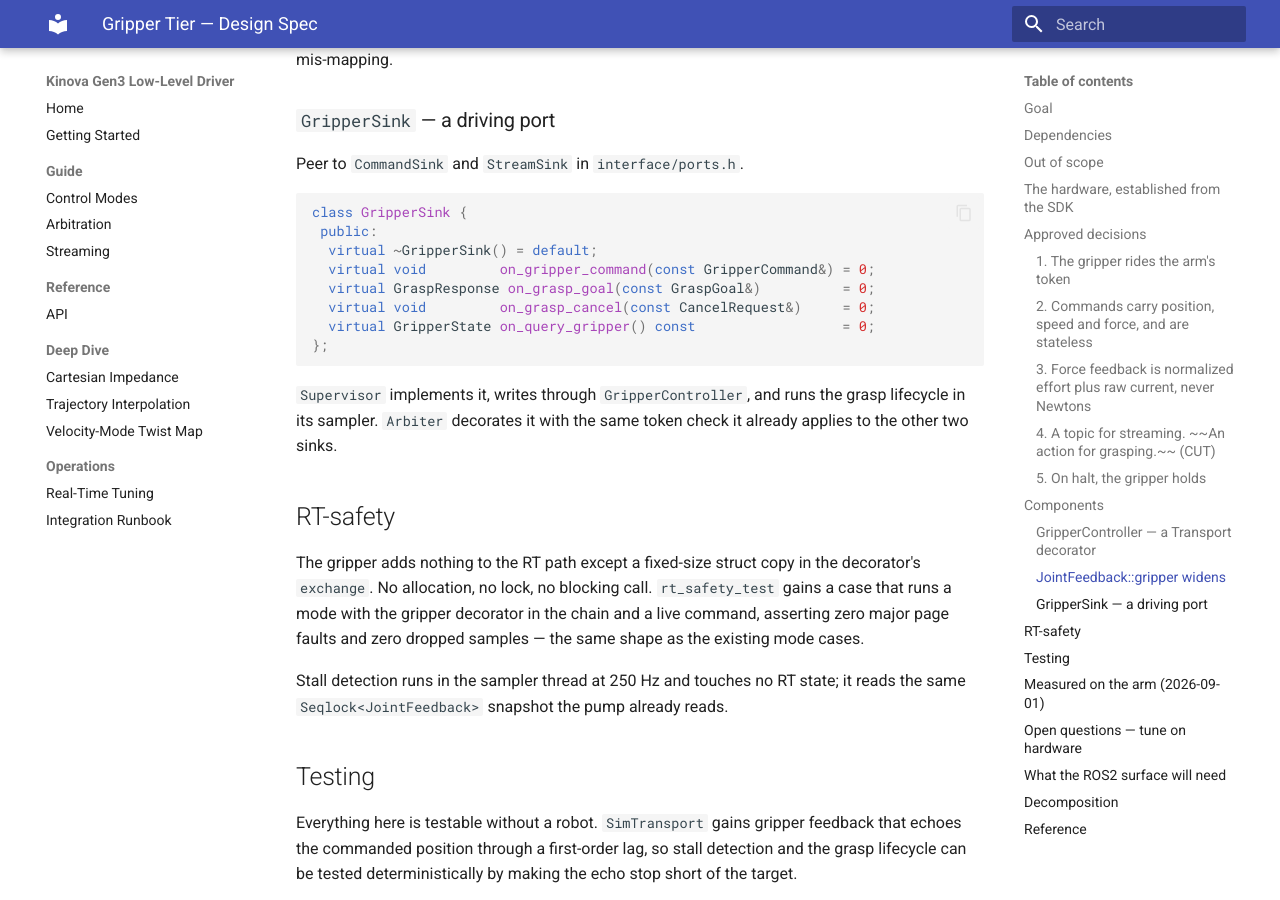
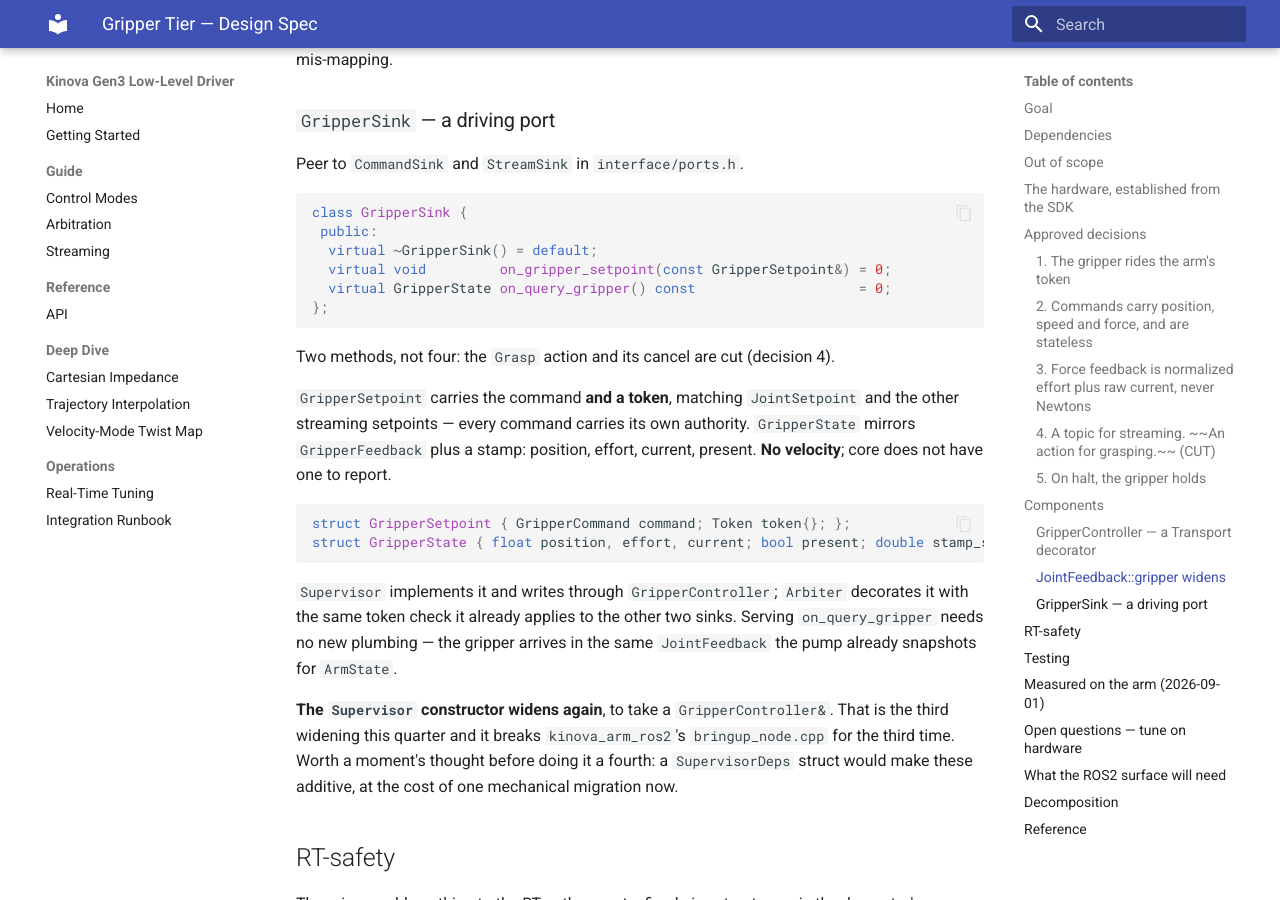
Before and after one commit to rammp-org/kinova-gen3-driver, an MkDocs documentation site: the page built from docs/superpowers/specs/2026-09-01-gripper-tier-design.md, in a window 1280 px wide and 900 px high, scrolled down 5719 px. Built offline with MkDocs 1.6.1 and Material for MkDocs 9.7.7, drawn with Linux system fonts in a browser that asks for light colours; some of the changed text lies outside the part shown.

Commit message:
docs(spec): GripperSink drops to two methods after the grasp cut
Records what stage 2 actually builds now: on_gripper_setpoint carrying a token
like every other setpoint, and on_query_gripper. GripperState mirrors
GripperFeedback minus the removed velocity field.

Also flags that the Supervisor constructor widens a THIRD time, breaking
kinova_arm_ros2's bringup for the third time, and that a deps struct would make
future additions additive.

Co-Authored-By: Claude Opus 5 (1M context) <noreply@anthropic.com>
Claude-Session: https://claude.ai/code/session_01BGzvHUHSyNSLudxCuFoYcR

````diff
--- a/docs/superpowers/specs/2026-09-01-gripper-tier-design.md
+++ b/docs/superpowers/specs/2026-09-01-gripper-tier-design.md
@@ -258,16 +258,32 @@ Peer to `CommandSink` and `StreamSink` in `interface/ports.h`.
 class GripperSink {
  public:
   virtual ~GripperSink() = default;
-  virtual void         on_gripper_command(const GripperCommand&) = 0;
-  virtual GraspResponse on_grasp_goal(const GraspGoal&)          = 0;
-  virtual void         on_grasp_cancel(const CancelRequest&)     = 0;
-  virtual GripperState on_query_gripper() const                  = 0;
+  virtual void         on_gripper_setpoint(const GripperSetpoint&) = 0;
+  virtual GripperState on_query_gripper() const                    = 0;
 };
 ```
 
-`Supervisor` implements it, writes through `GripperController`, and runs the grasp
-lifecycle in its sampler. `Arbiter` decorates it with the same token check it already
-applies to the other two sinks.
+Two methods, not four: the `Grasp` action and its cancel are cut (decision 4).
+
+`GripperSetpoint` carries the command **and a token**, matching `JointSetpoint` and the
+other streaming setpoints — every command carries its own authority. `GripperState`
+mirrors `GripperFeedback` plus a stamp: position, effort, current, present. **No velocity**;
+core does not have one to report.
+
+```cpp
+struct GripperSetpoint { GripperCommand command; Token token{}; };
+struct GripperState { float position, effort, current; bool present; double stamp_s; };
+```
+
+`Supervisor` implements it and writes through `GripperController`; `Arbiter` decorates it
+with the same token check it already applies to the other two sinks. Serving
+`on_query_gripper` needs no new plumbing — the gripper arrives in the same `JointFeedback`
+the pump already snapshots for `ArmState`.
+
+**The `Supervisor` constructor widens again**, to take a `GripperController&`. That is the
+third widening this quarter and it breaks `kinova_arm_ros2`'s `bringup_node.cpp` for the
+third time. Worth a moment's thought before doing it a fourth: a `SupervisorDeps` struct
+would make these additive, at the cost of one mechanical migration now.
 
 ## RT-safety
 
@@ -361,9 +377,9 @@ Sketched so `kinova_arm_ros2` can plan against it; that repo writes its own spec
 
 - `GripperCommand.msg` — `position`, `speed 1.0`, `force 0.5`, `token`. ROS 2 `.msg`
   supports field defaults, so the three-field-or-one-field ergonomics survive the IDL.
-- `GripperState.msg` — position, velocity, effort, current, present, stamp.
-- `Grasp.action` — goal (target position, speed, force), result (outcome enum, final
-  position and effort), feedback (current position and effort).
+- `GripperState.msg` — position, effort, current, present, stamp. **No velocity** — see the
+  measurements above.
+- ~~`Grasp.action`~~ — cut with stall detection (decision 4).
 - **`/joint_states` gets position and velocity**, both now honest. **Effort stays NaN**:
   `sensor_msgs/JointState.effort` is documented as N·m or N, and putting a 0..1 fraction
   there is precisely the mis-labelling decision 3 rejects. The normalized effort lives on
````
